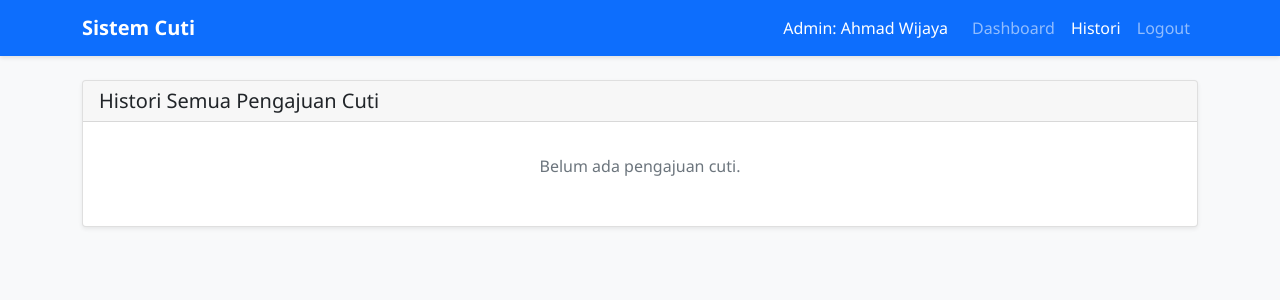
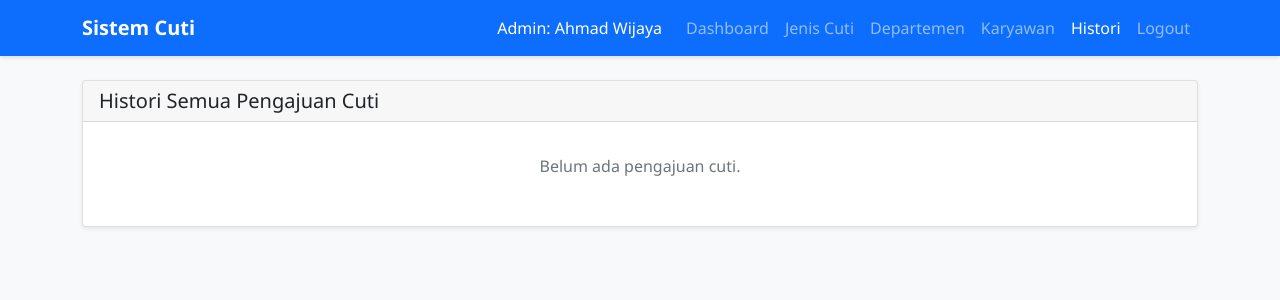
Before and after one commit to DevinaDianSaputri/UAS-PL, a PHP site: page /admin/histori.php in a window 1280 px wide. Shown: the top 300 px of the page. Run offline with PHP 8.4, Linux system fonts and the light colour scheme; a user stored in the database is signed in; data comes from the database, SQL or seed files in the repository; data that the repository does not hold is empty.

Commit message:
Update histori.php

```diff
--- a/admin/histori.php
+++ b/admin/histori.php
@@ -68,7 +68,10 @@ $pengajuan = $stmt->fetchAll(PDO::FETCH_ASSOC);
                     Admin: <?php echo htmlspecialchars($_SESSION['nama_lengkap']); ?>
                 </span>
                 <a class="nav-link" href="dashboard.php">Dashboard</a>
-                <a class="nav-link active" href="history.php">Histori</a>
+                <a class="nav-link" href="jenis_cuti/jenis_cuti.php">Jenis Cuti</a>
+                <a class="nav-link" href="departemen/departemen.php">Departemen</a>
+                <a class="nav-link" href="karyawan/karyawan.php">Karyawan</a>
+                <a class="nav-link active" href="histori.php">Histori</a>
                 <a class="nav-link" href="../logout.php">Logout</a>
             </div>
         </div>
```
